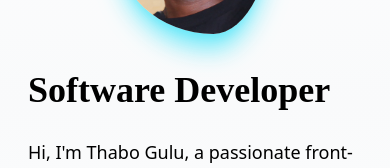
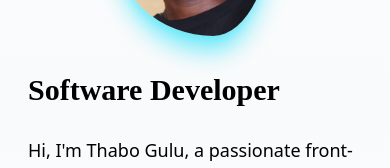
Before and after one commit to tgulu/Portfolio, a React (Create React App) app: page / in a window 390 px wide. Shown: the part 319-487 px from the top of the page. Built offline with nearby package versions, Linux system fonts and the light colour scheme; a web font is replaced by a local one.

Commit message:
change font size

```diff
--- a/src/components/Homes.jsx
+++ b/src/components/Homes.jsx
@@ -17,7 +17,7 @@ const Homes = () => {
         <div className="flex flex-col-reverse md:flex-row gap-4 md:gap-0 items-center md:items-start  md:justify-between w-full mt-14  p-2 md:p-20">
           {/* Left section: Title and Bio */}
           <div className="flex-row justify-start  max-w p-5">
-            <h1 className="text-4xl lg:text-7xl font-bold pb-2 font-float text-black sm:text-left mb-5">
+            <h1 className="text-3xl lg:text-7xl font-bold pb-2 font-float text-black sm:text-left mb-5">
               Software Developer
             </h1>
             <p class="bio" className="text-lg">
```
